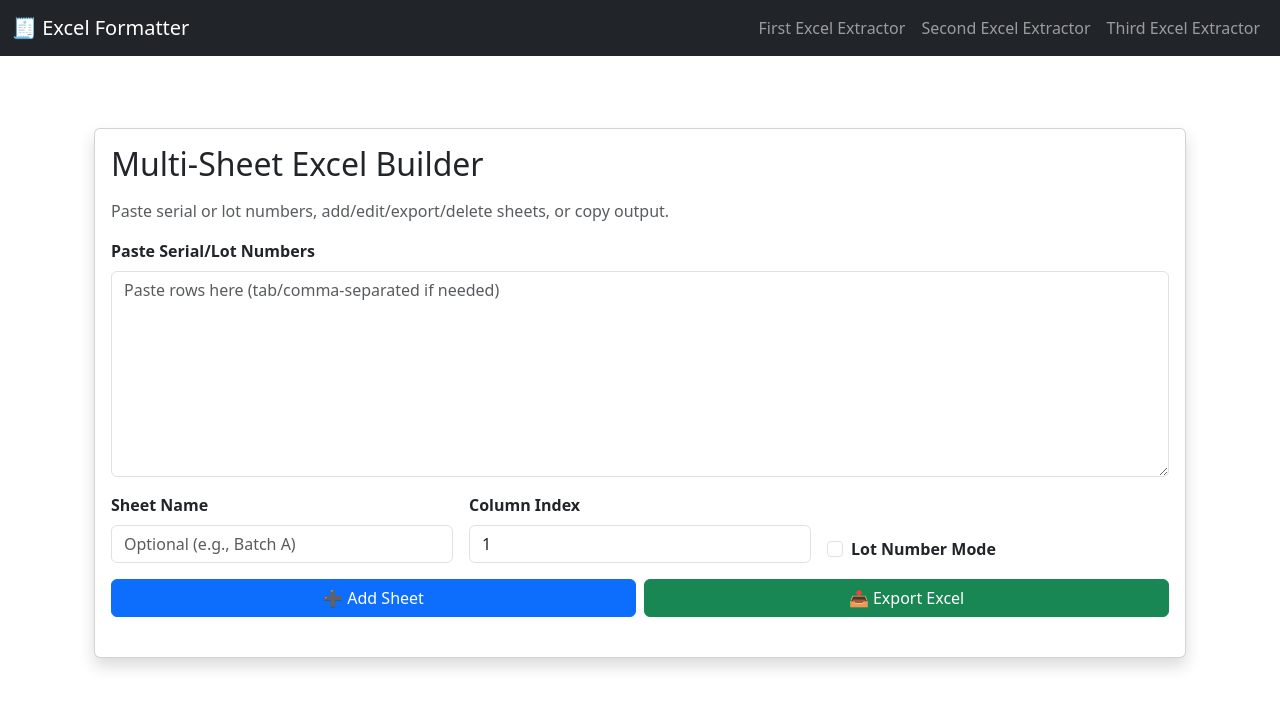
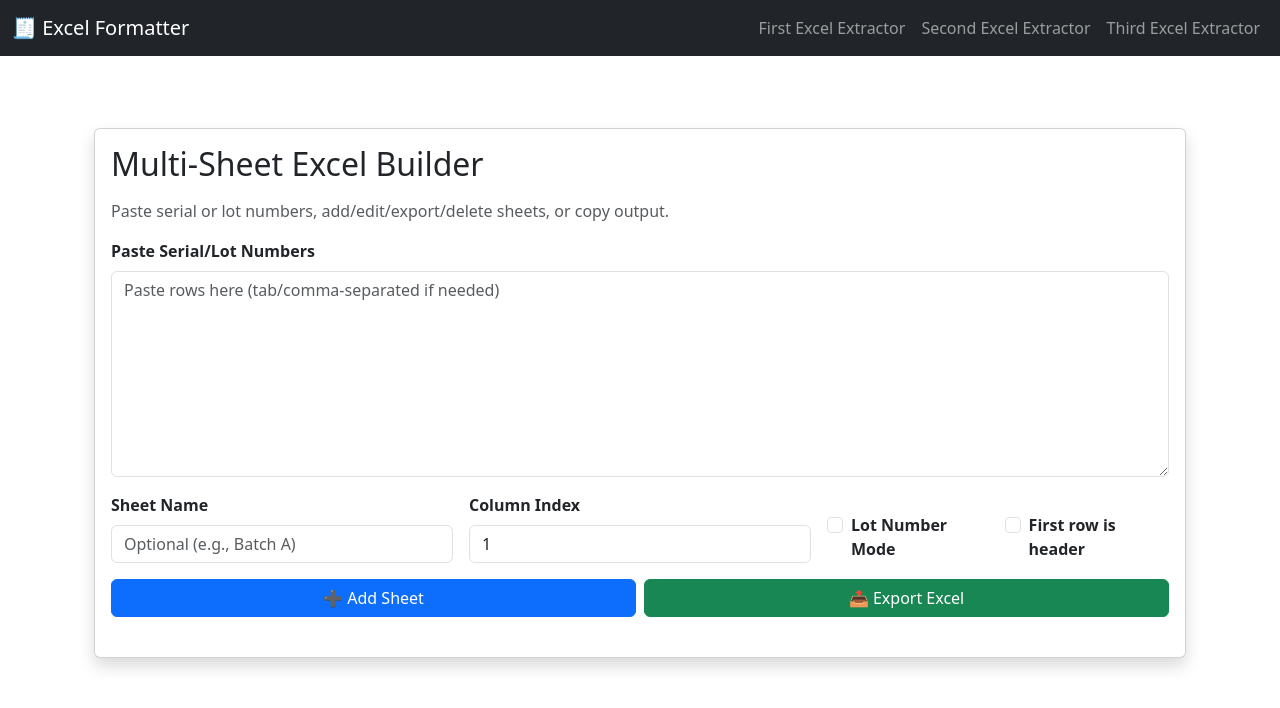
Before and after one commit to NeerajNero/Excel-Formatter, a React (Vite) app: page /first in a window 1280 px wide. Shown: the top 708 px of the page. Built offline with nearby package versions, Linux system fonts and the light colour scheme.

Commit message:
updated code

```diff
--- a/src/pages/SerialExtractor.tsx
+++ b/src/pages/SerialExtractor.tsx
@@ -25,6 +25,7 @@ export default function MultiSheetBuilder() {
   const [columnIndex, setColumnIndex] = useState<number>(1);
   const [sheetName, setSheetName] = useState<string>("");
   const [lotOnlyMode, setLotOnlyMode] = useState<boolean>(false);
+  const [hasHeader, setHasHeader] = useState<boolean>(false);
   const [sheetDataList, setSheetDataList] = useState<SheetData[]>([]);
   const [editingSheetIndex, setEditingSheetIndex] = useState<number | null>(null);
 
@@ -47,7 +48,9 @@ export default function MultiSheetBuilder() {
   const handleAddOrUpdateSheet = () => {
     const lines = rawText.split("\n").filter((line) => line.trim() !== "");
 
-    const entries = lines
+    const slicedLines = hasHeader ? lines.slice(1) : lines;
+
+    const entries = slicedLines
       .map((line) => {
         const cols = line.includes("\t") ? line.split("\t") : line.split(",");
         return cols[columnIndex]?.trim();
@@ -59,8 +62,7 @@ export default function MultiSheetBuilder() {
       return;
     }
 
-    const finalSheetName =
-      sheetName.trim() || `Sheet ${sheetDataList.length + 1}`;
+    const finalSheetName = sheetName.trim() || `Sheet ${sheetDataList.length + 1}`;
 
     const newSheet: SheetData = {
       sheetName: finalSheetName,
@@ -180,7 +182,7 @@ export default function MultiSheetBuilder() {
               />
             </div>
 
-            <div className="col-md-4 d-flex align-items-end">
+            <div className="col-md-4 d-flex align-items-end justify-content-between">
               <div className="form-check">
                 <input
                   className="form-check-input"
@@ -191,6 +193,18 @@ export default function MultiSheetBuilder() {
                 />
                 <label className="form-check-label fw-bold" htmlFor="lotOnlyCheck">
                   Lot Number Mode
+                </label>
+              </div>
+              <div className="form-check ms-3">
+                <input
+                  className="form-check-input"
+                  type="checkbox"
+                  checked={hasHeader}
+                  onChange={() => setHasHeader((prev) => !prev)}
+                  id="hasHeaderCheck"
+                />
+                <label className="form-check-label fw-bold" htmlFor="hasHeaderCheck">
+                  First row is header
                 </label>
               </div>
             </div>
```
